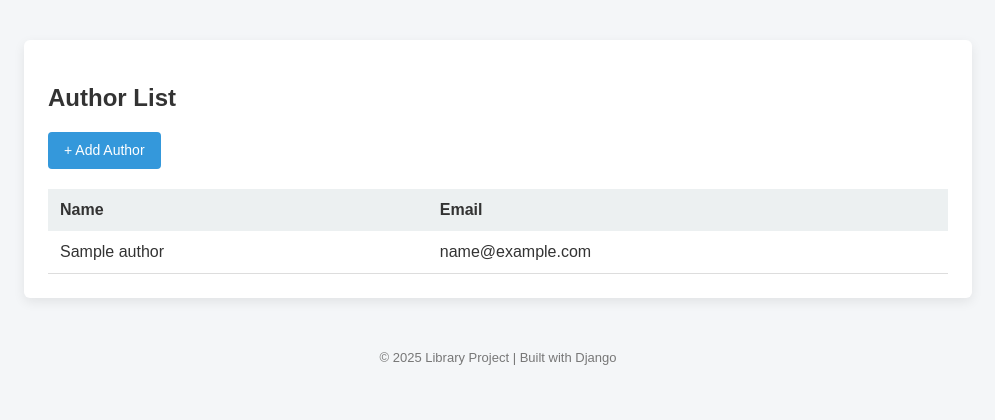
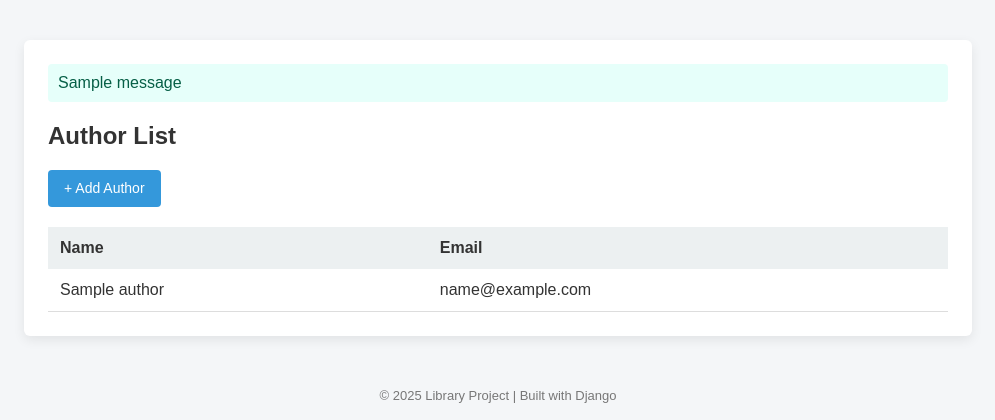
Before and after one commit to Nikhil7709/library_project, a Django app: page /authors/ in a window 1280 px wide. Shown: the part 60-480 px from the top of the page, without its empty margins (142-1137 px from the left). Run offline with Django 5.2, Linux system fonts and the light colour scheme; tables that the repository leaves empty hold one stand-in row (Sample ...); one stand-in notice (Sample message) is shown.

Commit message:
faet  | Added success message for Author addition

```diff
--- a/library_project/library/static/library/css/style.css
+++ b/library_project/library/static/library/css/style.css
@@ -152,3 +152,24 @@ footer {
     border-radius: 4px;
     font-size: 14px;
 }
+
+
+.alert {
+    padding: 10px;
+    margin-bottom: 15px;
+    border-radius: 4px;
+}
+
+.alert-success {
+    background-color: #e6fffa;
+    color: #065f46;
+}
+
+.alert-error {
+    background-color: #fee2e2;
+    color: #7f1d1d;
+}
+.alert-info {
+    background-color: #eff6ff;
+    color: #1e40af;
+}
--- a/library_project/library/templates/library/base.html
+++ b/library_project/library/templates/library/base.html
@@ -29,6 +29,19 @@
 </header>
 
 <div class="container">
+
+    <!-- Messages START -->
+    {% if messages %}
+        <div class="messages">
+            {% for message in messages %}
+                <div class="alert alert-{{ message.tags }}">
+                    {{ message }}
+                </div>
+            {% endfor %}
+        </div>
+    {% endif %}
+    <!-- Messages END -->
+
     {% block content %}{% endblock %}
 </div>
 
--- a/library_project/library/views.py
+++ b/library_project/library/views.py
@@ -23,6 +23,7 @@ class AuthorListView(View):
 #             return redirect('author-list')
 #         return render(request, 'library/author_form.html', {'form': form})
 
+from django.contrib import messages
 
 class AuthorCreateView(View):
     template_name = 'library/author_form.html'
@@ -35,7 +36,7 @@ class AuthorCreateView(View):
         form = AuthorForm(request.POST)
         if form.is_valid():
             form.save()
-            # messages.success(request, "Author added successfully!")
+            messages.success(request, "Author added successfully!")
             return redirect('author-list')
         else:
             # Form errors are automatically available in the template
```
